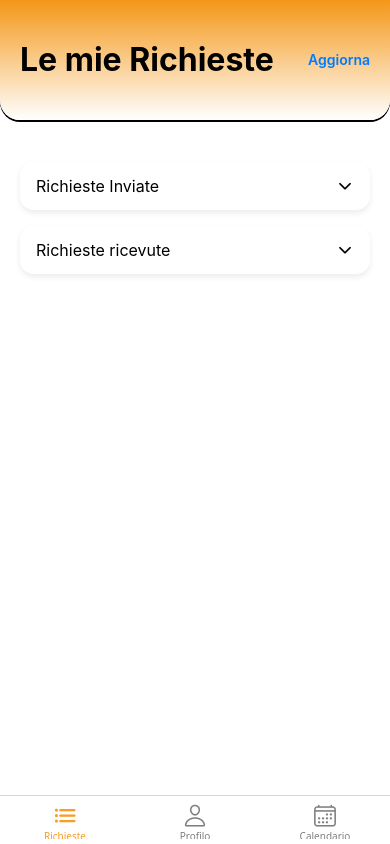
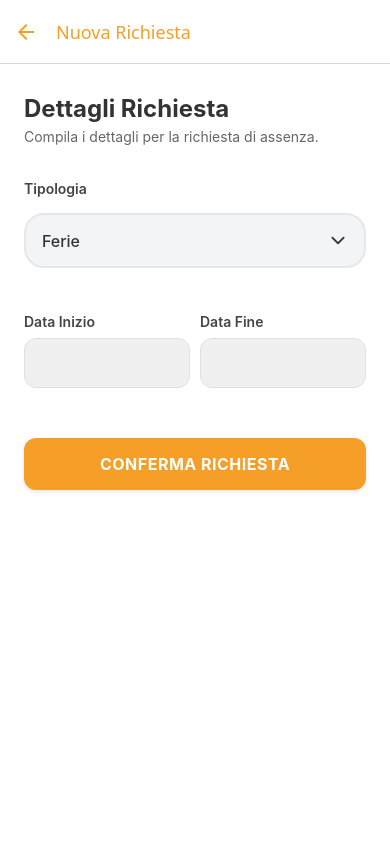
Before and after one commit to jacopobigoni898/ProgettoMobileSyncpoint, a React Native app: screen /AddRequest in a window 390 px wide. Built offline with nearby package versions, Linux system fonts and the light colour scheme; what react-native-calendars would draw is missing.

Commit message:
aggiunta schermata per inviare delle richieste

```diff
--- a/package.json
+++ b/package.json
@@ -14,6 +14,7 @@
     "@react-navigation/native": "^7.1.26",
     "@react-navigation/native-stack": "^7.9.0",
     "expo": "~54.0.30",
+    "expo-document-picker": "~14.0.8",
     "expo-linear-gradient": "~15.0.8",
     "expo-status-bar": "~3.0.9",
     "react": "19.1.0",
--- a/src/app/navigation/AppNavigator.tsx
+++ b/src/app/navigation/AppNavigator.tsx
@@ -1,45 +1,73 @@
 import React from 'react';
 import { createBottomTabNavigator } from '@react-navigation/bottom-tabs';
+import { createNativeStackNavigator } from '@react-navigation/native-stack'; // <--- 1. Importiamo lo Stack
 import { NavigationContainer } from '@react-navigation/native';
-import { Ionicons } from '@expo/vector-icons'; // Libreria icone standard di Expo
+import { Ionicons } from '@expo/vector-icons';
 
 // Importazione schermate
 import CalendarScreen from '../screens/CalendarScreen';
 import RequestsScreen from '../screens/RequestsScreen';
 import ProfileScreen from '../screens/ProfileScreen';
+import AddRequestScreen from '../screens/AddRequestScreen'; // <--- 2. Importiamo la nuova schermata
 
 const Tab = createBottomTabNavigator();
+const Stack = createNativeStackNavigator(); // <--- 3. Creiamo l'oggetto Stack
 
-export default function AppNavigator() {
+// 4. Questa funzione contiene il tuo VECCHIO codice (il menu in basso)
+function MainTabs() {
   return (
-    <NavigationContainer>
     <Tab.Navigator
       screenOptions={({ route }) => ({
-          headerShown: false, // Nascondiamo l'intestazione standard brutta
-          tabBarActiveTintColor: '#F59F28', // Colore icona attiva (arancione standard)
-          tabBarInactiveTintColor: 'gray',  // Colore icona inattiva
+        headerShown: false,
+        tabBarActiveTintColor: '#F59F28',
+        tabBarInactiveTintColor: 'gray',
         tabBarIcon: ({ focused, color, size }) => {
-            let iconName: keyof typeof Ionicons.glyphMap;
+          let iconName: keyof typeof Ionicons.glyphMap = 'help'; // Valore di default
 
-            // Logica per scegliere l'icona in base al nome della schermata
           if (route.name === 'Calendario') {
             iconName = focused ? 'calendar' : 'calendar-outline';
           } else if (route.name === 'Richieste') {
             iconName = focused ? 'list' : 'list-outline';
-            } else {
+          } else if (route.name === 'Profilo') {
             iconName = focused ? 'person' : 'person-outline';
           }
 
-            // Restituisce l'icona
           return <Ionicons name={iconName} size={size} color={color} />;
         },
       })}
     >
-        {/* Ordine delle icone nel menu */}
       <Tab.Screen name="Richieste" component={RequestsScreen} />
       <Tab.Screen name="Profilo" component={ProfileScreen} />
       <Tab.Screen name="Calendario" component={CalendarScreen} />
     </Tab.Navigator>
+  );
+}
+
+// 5. Questa è la nuova struttura principale
+export default function AppNavigator() {
+  return (
+    <NavigationContainer>
+      <Stack.Navigator>
+
+        {/* Livello Base: Il Menu con le Tab */}
+        <Stack.Screen
+          name="MainTabs"
+          component={MainTabs}
+          options={{ headerShown: false }}
+        />
+
+        {/* Livello Superiore: La schermata "Nuova Richiesta" che copre tutto */}
+        <Stack.Screen
+          name="AddRequest"
+          component={AddRequestScreen}
+          options={{
+            presentation: 'modal', // Questo fa l'effetto "foglio che sale dal basso"
+            title: 'Nuova Richiesta',
+            headerTintColor: '#F59F28', // Freccia arancione
+          }}
+        />
+
+      </Stack.Navigator>
     </NavigationContainer>
   );
 }
--- a/src/app/screens/AddRequestScreen.tsx
+++ b/src/app/screens/AddRequestScreen.tsx
@@ -1,7 +1,9 @@
 import React, { useState, useEffect } from 'react';
-import { View, Text, TextInput, StyleSheet, Alert, ScrollView } from 'react-native';
+import { View, Text, TextInput, StyleSheet, Alert, ScrollView, TouchableOpacity } from 'react-native';
+import { Ionicons } from '@expo/vector-icons';
+import * as DocumentPicker from 'expo-document-picker';
 import { CustomDropdown } from '../components/DropDownMenuButton';
-import { PrimaryButton } from '../components/PrimaryButton';
+import { PrimaryButton } from '../components/PrimaryButton'; // <--- Importiamo il tuo bottone
 
 export default function AddRequestScreen({ route, navigation }: any) {
 
@@ -12,14 +14,12 @@ export default function AddRequestScreen({ route, navigation }: any) {
   const [type, setType] = useState<any>(preselectedType || 'Ferie');
   const [startDate, setStartDate] = useState<string>(preselectedStartDate || '');
   const [endDate, setEndDate] = useState<string>(preselectedEndDate || '');
-  const [reason, setReason] = useState<string>(''); // Motivazione / Note
+  const [certificate, setCertificate] = useState<any>(null);
 
-  // 3. LISTA TIPI DI ASSENZA (Aggiornata con i tuoi permessi)
   const requestOptions = [
     { label: 'Ferie', value: 'Ferie' },
     { label: 'Malattia', value: 'Malattia' },
     { label: 'Straordinari', value: 'Straordinari' },
-    // Permessi specifici
     { label: 'Permesso Studio', value: 'Permesso Studio'},
     { label: 'Permesso Lutto', value: 'Permesso Lutto'},
     { label: 'Permesso L.104', value: 'Permesso L.104'},
@@ -28,32 +28,52 @@ export default function AddRequestScreen({ route, navigation }: any) {
     { label: 'Congedo Matrimonio', value: 'Congedo Matrimonio'},
   ];
 
-  // 4. AGGIORNAMENTO DATI (Se l'utente torna indietro e cambia selezione)
   useEffect(() => {
     if (preselectedStartDate) setStartDate(preselectedStartDate);
     if (preselectedEndDate) setEndDate(preselectedEndDate);
     if (preselectedType) setType(preselectedType);
   }, [preselectedStartDate, preselectedEndDate, preselectedType]);
 
-  // 5. INVIO
+  // Funzione selezione PDF
+  const pickCertificate = async () => {
+    try {
+      const result = await DocumentPicker.getDocumentAsync({
+        type: 'application/pdf',
+        copyToCacheDirectory: true
+      });
+
+      if (result.assets && result.assets.length > 0) {
+        setCertificate(result.assets[0]);
+      }
+    } catch (err) {
+      console.log("Selezione annullata", err);
+    }
+  };
+
   const handleSubmit = () => {
+    // Validazioni
     if (!startDate) {
         Alert.alert("Attenzione", "La data di inizio è obbligatoria.");
         return;
     }
+    if (type === 'Malattia' && !certificate) {
+        Alert.alert("Certificato mancante", "Per la malattia è obbligatorio caricare il PDF.");
+        return;
+    }
 
-    // Qui in futuro faremo lo switch per mappare sul DB:
-    // Se è 'Ferie' -> Tabella Richiesta_Ferie
-    // Se è 'Malattia' -> Tabella Richiesta_Malattia
-    // Se è 'Permesso...' -> Tabella Richiesta_Permessi
+   let dataFinaleEffettiva = endDate; // Copia il valore
 
-    console.log("Invio richiesta:", { type, startDate, endDate, reason });
+    if (!dataFinaleEffettiva) {
+    dataFinaleEffettiva = startDate; // Se era vuoto, mettici la data inizio
+    }
+    const payload = {
+        type,
+        startDate,
+        endDate: dataFinaleEffettiva,
+        certificate: certificate ? certificate.name : null
+    };
+    console.log("Dati da inviare:", payload);
 
-    Alert.alert(
-        "Richiesta Inviata",
-        `La tua richiesta di "${type}" è stata inoltrata correttamente.`,
-        [{ text: "OK", onPress: () => navigation.goBack() }]
-    );
   };
 
   return (
@@ -62,21 +82,24 @@ export default function AddRequestScreen({ route, navigation }: any) {
 
         <Text style={styles.headerTitle}>Dettagli Richiesta</Text>
         <Text style={styles.subTitle}>
-           Stai richiedendo un'assenza dal {startDate} {endDate ? `al ${endDate}` : ''}.
+           Compila i dettagli per la richiesta di assenza.
         </Text>
 
-        {/* 1. SELEZIONE TIPO */}
+        {/* TIPOLOGIA */}
         <Text style={styles.label}>Tipologia</Text>
         <View style={{ zIndex: 100, marginBottom: 15 }}>
           <CustomDropdown
-            label="" // Lasciamo vuoto o mettiamo un titolo se vuoi
+            label=""
             options={requestOptions}
             selectedValue={type}
-            onValueChange={(val) => setType(val)}
+            onValueChange={(val) => {
+                setType(val);
+                if (val !== 'Malattia') setCertificate(null);
+            }}
           />
         </View>
 
-        {/* 2. DATE (Visualizzazione) */}
+        {/* DATE */}
         <View style={styles.row}>
             <View style={{ flex: 1, marginRight: 10 }}>
                 <Text style={styles.label}>Data Inizio</Text>
@@ -96,18 +119,25 @@ export default function AddRequestScreen({ route, navigation }: any) {
             </View>
         </View>
 
-        {/* 3. MOTIVAZIONE / NOTE */}
-        <Text style={styles.label}>Note o Motivazione</Text>
-        <TextInput
-          style={[styles.input, styles.textArea]}
-          placeholder="Inserisci dettagli aggiuntivi..."
-          multiline
-          numberOfLines={4}
-          value={reason}
-          onChangeText={setReason}
-        />
+        {/* UPLOAD (Solo per Malattia) */}
+        {type === 'Malattia' && (
+            <View style={styles.uploadSection}>
+                <Text style={styles.label}>Certificato Medico (PDF) *</Text>
+                <TouchableOpacity style={styles.uploadBtn} onPress={pickCertificate}>
+                    <Ionicons
+                        name={certificate ? "document-text" : "cloud-upload-outline"}
+                        size={24}
+                        color={certificate ? "#F59F28" : "#666"}
+                    />
+                    <Text style={[styles.uploadText, certificate && styles.uploadTextSelected]}>
+                        {certificate ? certificate.name : "Tocca per caricare PDF"}
+                    </Text>
+                    {certificate && <Ionicons name="checkmark-circle" size={20} color="green" style={{marginLeft:'auto'}}/>}
+                </TouchableOpacity>
+            </View>
+        )}
 
-        {/* 4. BOTTONE */}
+        {/* 4. BOTTONE "PRIMARY" */}
         <View style={styles.footer}>
           <PrimaryButton
             title="CONFERMA RICHIESTA"
@@ -156,17 +186,17 @@ const styles = StyleSheet.create({
     backgroundColor: '#FAFAFA',
     color: '#333',
   },
-  inputDisabled: { // Stile diverso per i campi non modificabili
+  inputDisabled: {
     borderWidth: 1,
     borderColor: '#E0E0E0',
     borderRadius: 12,
     padding: 14,
     fontSize: 16,
-    backgroundColor: '#F0F0F0', // Grigio leggero
+    backgroundColor: '#F0F0F0',
     color: '#888',
   },
   textArea: {
-    minHeight: 120,
+    minHeight: 100,
     textAlignVertical: 'top',
   },
   row: {
@@ -176,6 +206,29 @@ const styles = StyleSheet.create({
   },
   footer: {
     marginTop: 40,
-    marginBottom: 20,
+    marginBottom: 30,
   },
+  uploadSection: {
+    marginTop: 15,
+  },
+  uploadBtn: {
+    flexDirection: 'row',
+    alignItems: 'center',
+    borderWidth: 1,
+    borderColor: '#F59F28',
+    borderStyle: 'dashed',
+    borderRadius: 12,
+    padding: 16,
+    backgroundColor: '#FFF8E1',
+  },
+  uploadText: {
+    marginLeft: 10,
+    fontSize: 15,
+    color: '#666',
+    flex: 1,
+  },
+  uploadTextSelected: {
+    color: '#333',
+    fontWeight: '600',
+  }
 });
--- a/src/domain/entities/RequestsType.ts
+++ b/src/domain/entities/RequestsType.ts
@@ -17,5 +17,5 @@ export enum RequestType {
 export enum RequestStatus {
   PENDING = 'non validato',   // Appena creata, l'admin deve vederla
   APPROVED = 'validato',  // Confermata, appare in calendario
-  REJECTED = 'annulato',  // Bocciata dall'admin
+  REJECTED = 'annullato',  // Bocciata dall'admin
 }
```
Also changed, not shown: src/app/screens/CalendarScreen.tsx (+6 -1 lines), 1 other file (tests, documents, lock files or other folders). Lines whose indentation alone changed are shown as unchanged.
